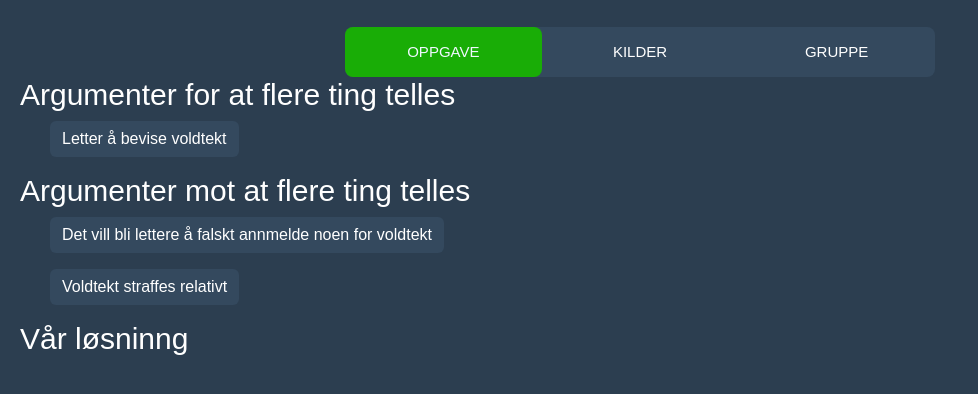
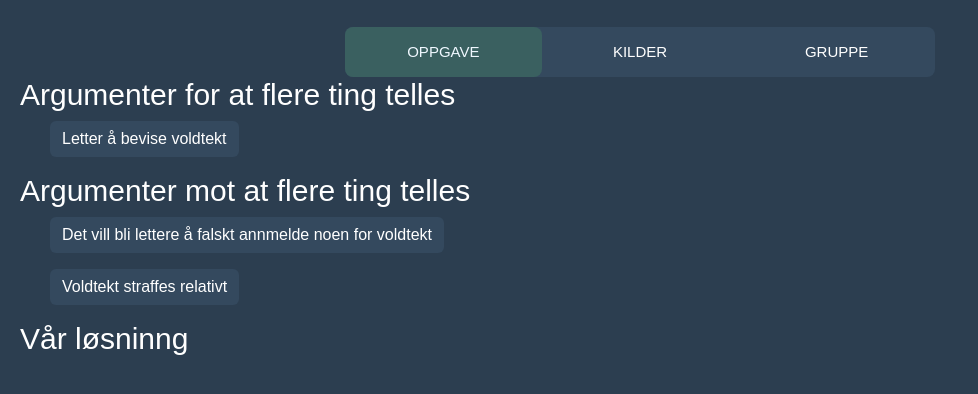
Before and after one commit to Slimien/samfunnsfagSamtykelov, a plain HTML site: page index.html in a window 1280 px wide. In both pictures the pointer is over the link "OPPGAVE". Shown: the whole page, without its empty margins (0-978 px from the left). Drawn offline with nearby package versions, Linux system fonts and the light colour scheme.

Commit message:
Update css.css

```diff
--- a/css.css
+++ b/css.css
@@ -29,7 +29,7 @@ nav a{
 
 nav a:hover{
     color: aliceblue;
-    background-color: #19ad06;
+    background-color: #3a6060;
 }
 
 nav.animation{
```
